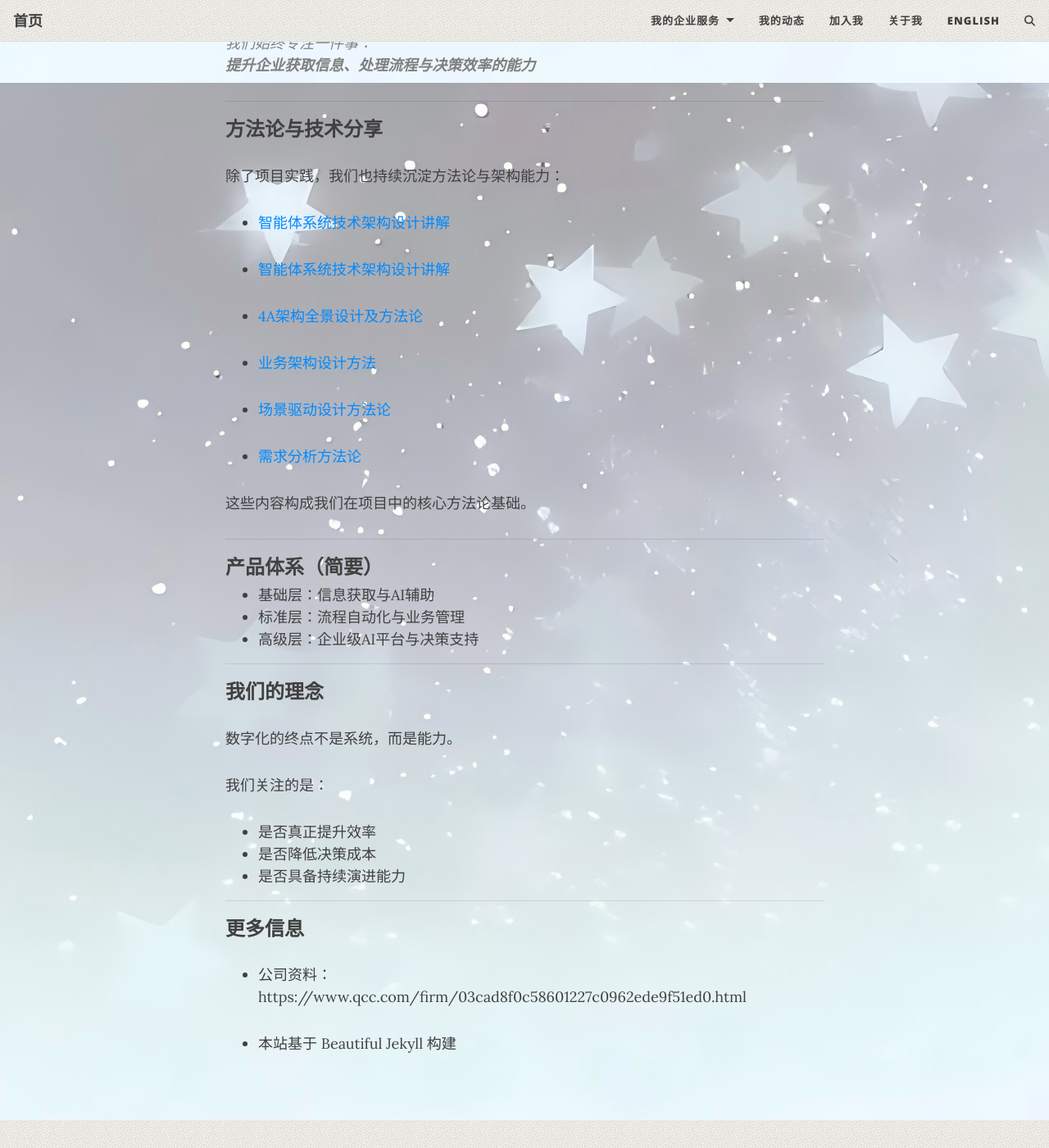
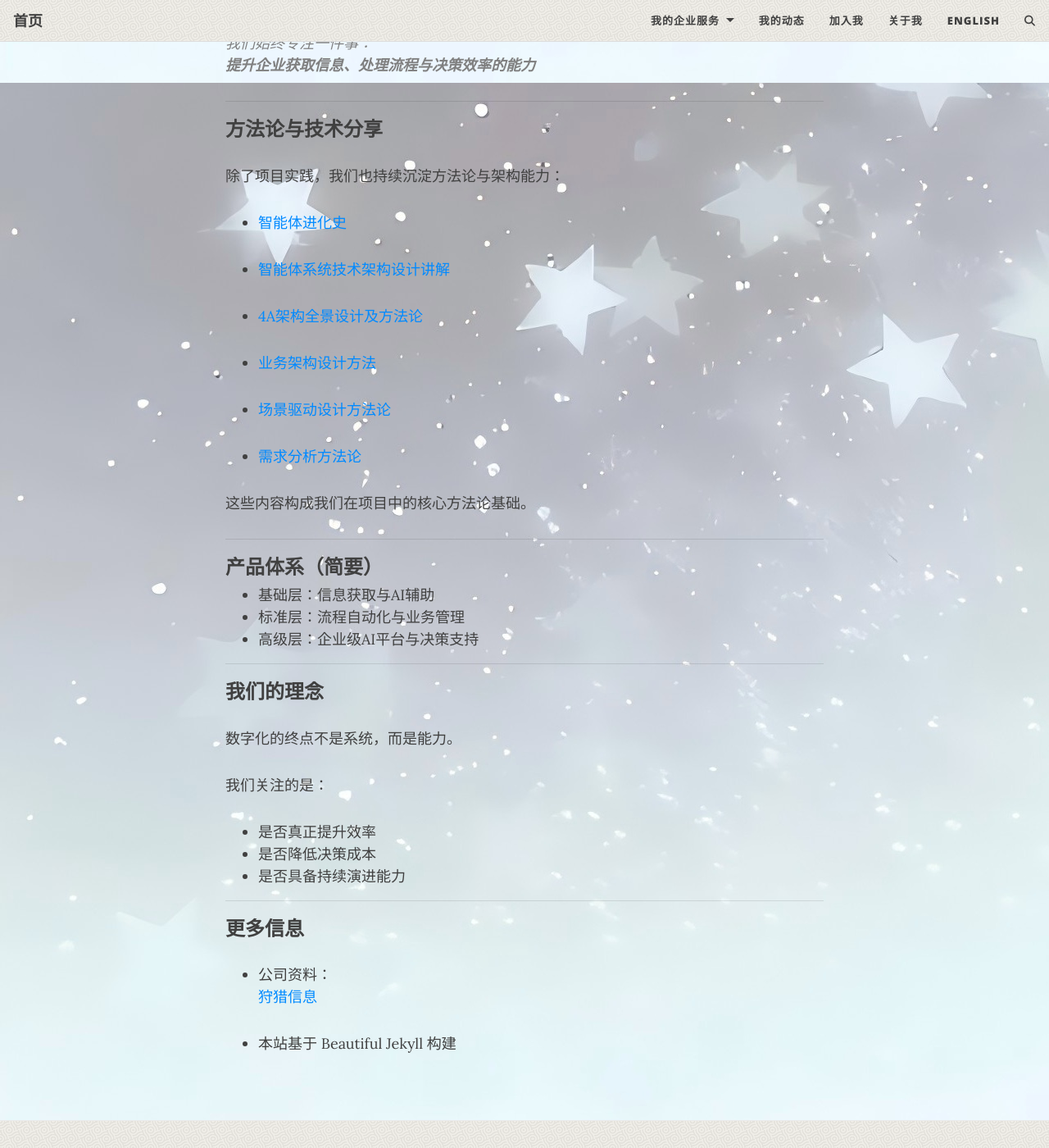
Before and after one commit to radarfyh/radarfyh.github.io, a Jekyll site: the page built from zh/aboutme.md, in a window 1280 px wide and 1400 px high, scrolled down 1267 px. Shown: the whole window at 82% size. Built offline with Jekyll 4.4.1, drawn with Linux system fonts in a browser that asks for light colours; comment, search, counter and statistics services are not loaded.

Commit message:
修改视频链接错误问题，公司信息链接可以直接点

```diff
--- a/zh/aboutme.md
+++ b/zh/aboutme.md
@@ -51,8 +51,7 @@ subtitle: 持续演进的软件与AI能力，驱动企业数字化升级。
 
 除了项目实践，我们也持续沉淀方法论与架构能力：
 
-- [智能体系统技术架构设计讲解](https://www.bilibili.com/video/BV1hEMNeyEVT/?utm_source=chatgpt.com)
-
+- [智能体进化史](https://www.bilibili.com/video/BV1vbvSBJEa1/?spm_id_from=333.1387.homepage.video_card.click&vd_source=ebdeca575ae4cfdff273ef02ae8db21c)
 
 - [智能体系统技术架构设计讲解](https://www.bilibili.com/video/BV1x1vSBBEoM/?vd_source=ebdeca575ae4cfdff273ef02ae8db21c)
 
@@ -91,6 +90,6 @@ subtitle: 持续演进的软件与AI能力，驱动企业数字化升级。
 ### 更多信息
 
 - 公司资料：
-  https://www.qcc.com/firm/03cad8f0c58601227c0962ede9f51ed0.html
+  [狩猎信息](https://www.qcc.com/firm/03cad8f0c58601227c0962ede9f51ed0.html)
 
 - 本站基于 Beautiful Jekyll 构建
```
Also changed, not shown: en/aboutme.md (+1 -1 lines).
